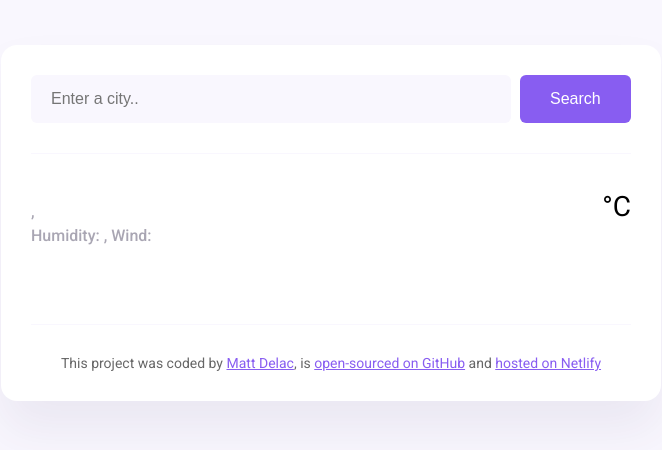
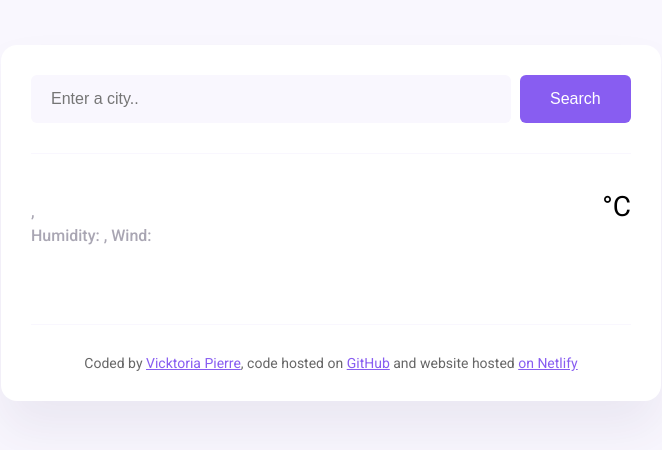
Before and after one commit to VicktoriaPierre/meteo-project, a plain HTML site: page index.html in a window 1280 px wide. Shown: the whole page, without its empty margins (309-971 px from the left). Drawn offline with nearby package versions, Linux system fonts and the light colour scheme; no server answers.

Commit message:
WEATHER PROJECT FINAL
VICKTORIA

```diff
--- a/index.html
+++ b/index.html
@@ -49,15 +49,18 @@
       </main>
 
       <footer>
-        This project was coded by
-        <a href="https://github.com/matthieua/" target="_blank"> Matt Delac</a>,
-        is
-        <a href="https://github.com/matthieua/meteo" target="_blank"
-          >open-sourced on GitHub</a
+        Coded by
+        <a href="https://github.com/VicktoriaPierretarget" target="_blank">
+          Vicktoria Pierre</a
+        >, code hosted on
+        <a
+          href="https://github.com/VicktoriaPierre/meteo-project"
+          target="_blank"
+          >GitHub</a
         >
-        and
-        <a href="https://meteo-shecodes-app.netlify.app/" target="_blank"
-          >hosted on Netlify</a
+        and website hosted
+        <a href="https://vicktoria-meteo-project.netlify.app/" target="_blank"
+          >on Netlify</a
         >
       </footer>
     </div>
```
